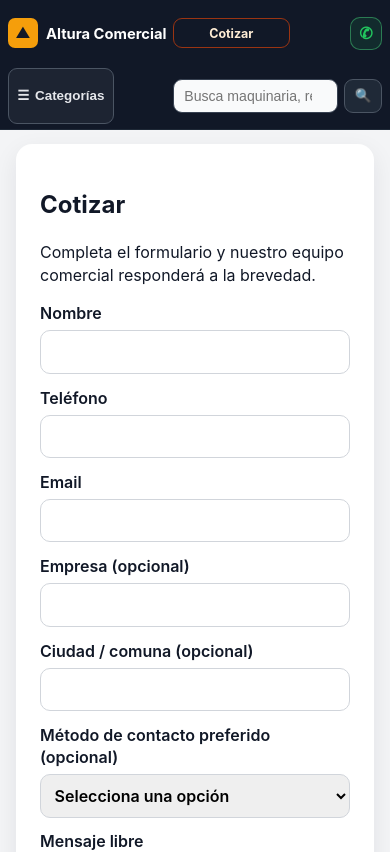
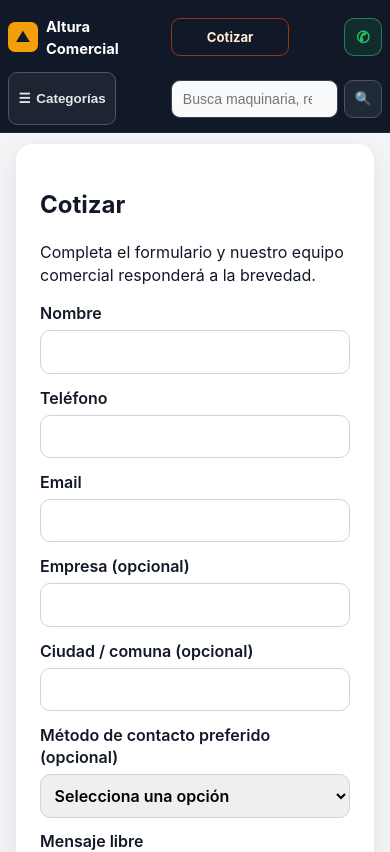
Before and after one commit to jfheimpinacap/web-ventas-generica, a React (Vite) app in the folder frontend/: page /cotizar in a window 390 px wide. Shown: the top 852 px of the page. Built offline with nearby package versions, Linux system fonts and the light colour scheme; no server answers.

Commit message:
Ajusta topbar público desktop y mobile

```diff
--- a/frontend/src/components/layout/Topbar.tsx
+++ b/frontend/src/components/layout/Topbar.tsx
@@ -49,7 +49,7 @@ export function Topbar() {
             </span>
             <div>
               <strong>Altura Comercial</strong>
-              <small>Equipos y repuestos industriales</small>
+              <small>Maquinaria, repuestos y servicios</small>
             </div>
           </Link>
 
@@ -66,6 +66,9 @@ export function Topbar() {
           >
             <span className="topbar__whatsapp-icon" aria-hidden="true">
               ✆
+            </span>
+            <span className="topbar__whatsapp-mobile-only" aria-hidden="true">
+              WhatsApp
             </span>
             <span className="topbar__phone">{WHATSAPP_PHONE}</span>
           </a>
--- a/frontend/src/styles.css
+++ b/frontend/src/styles.css
@@ -169,6 +169,10 @@ a {
 .topbar__whatsapp-icon {
   color: #22c55e;
   font-weight: 800;
+}
+
+.topbar__whatsapp-mobile-only {
+  display: none;
 }
 
 .topbar__phone {
@@ -204,6 +208,7 @@ a {
   border-color: #9a3412;
   color: #ffedd5;
   font-weight: 700;
+  display: none;
 }
 
 .topbar__user-link {
@@ -2906,7 +2911,7 @@ a {
 }
 
 .topbar__row {
-  grid-template-columns: auto auto minmax(260px, 1fr) auto auto auto;
+  grid-template-columns: auto auto minmax(260px, 1fr) auto auto;
 }
 
 .topbar__categories-btn {
@@ -2946,24 +2951,50 @@ a {
 
   .topbar__brand {
     grid-area: brand;
+    margin-left: 0;
   }
 
   .topbar__top-link--quote {
     grid-area: quote;
+    min-height: 38px;
+    padding: 0.35rem 0.6rem;
+    display: inline-flex;
   }
 
   .topbar__whatsapp-contact {
     grid-area: whatsapp;
     justify-self: end;
+    min-height: 38px;
+    min-width: 38px;
+    justify-content: center;
+    padding: 0.35rem 0.55rem;
   }
 
   .topbar__categories-btn {
     grid-area: categories;
+    min-height: 38px;
+    padding: 0.35rem 0.6rem;
   }
 
   .topbar__search {
     grid-area: search;
     gap: 0.4rem;
+  }
+
+  .topbar__search input,
+  .topbar__search button {
+    min-height: 38px;
+  }
+
+  .topbar__whatsapp-mobile-only {
+    display: inline;
+    font-size: 0.82rem;
+    font-weight: 600;
+    color: #f3f4f6;
+  }
+
+  .topbar__phone {
+    display: none;
   }
 
   .topbar__seller-link {
@@ -3029,6 +3060,41 @@ a {
 }
 
 @media (max-width: 700px) {
+  .topbar {
+    padding: 0.45rem 0.5rem;
+  }
+
+  .topbar__row {
+    gap: 0.35rem;
+  }
+
+  .topbar__brand strong {
+    font-size: 0.92rem;
+    line-height: 1.15;
+  }
+
+  .topbar__brand small {
+    display: block;
+    font-size: 0.66rem;
+    line-height: 1.1;
+    white-space: nowrap;
+  }
+
+  .topbar__top-link--quote {
+    font-size: 0.82rem;
+  }
+
+  .topbar__whatsapp-mobile-only {
+    display: none;
+  }
+
+  .topbar__whatsapp-contact {
+    width: 38px;
+    padding: 0;
+  }
+}
+
+@media (max-width: 700px) {
   :root {
     --topbar-height: 128px;
   }
```
